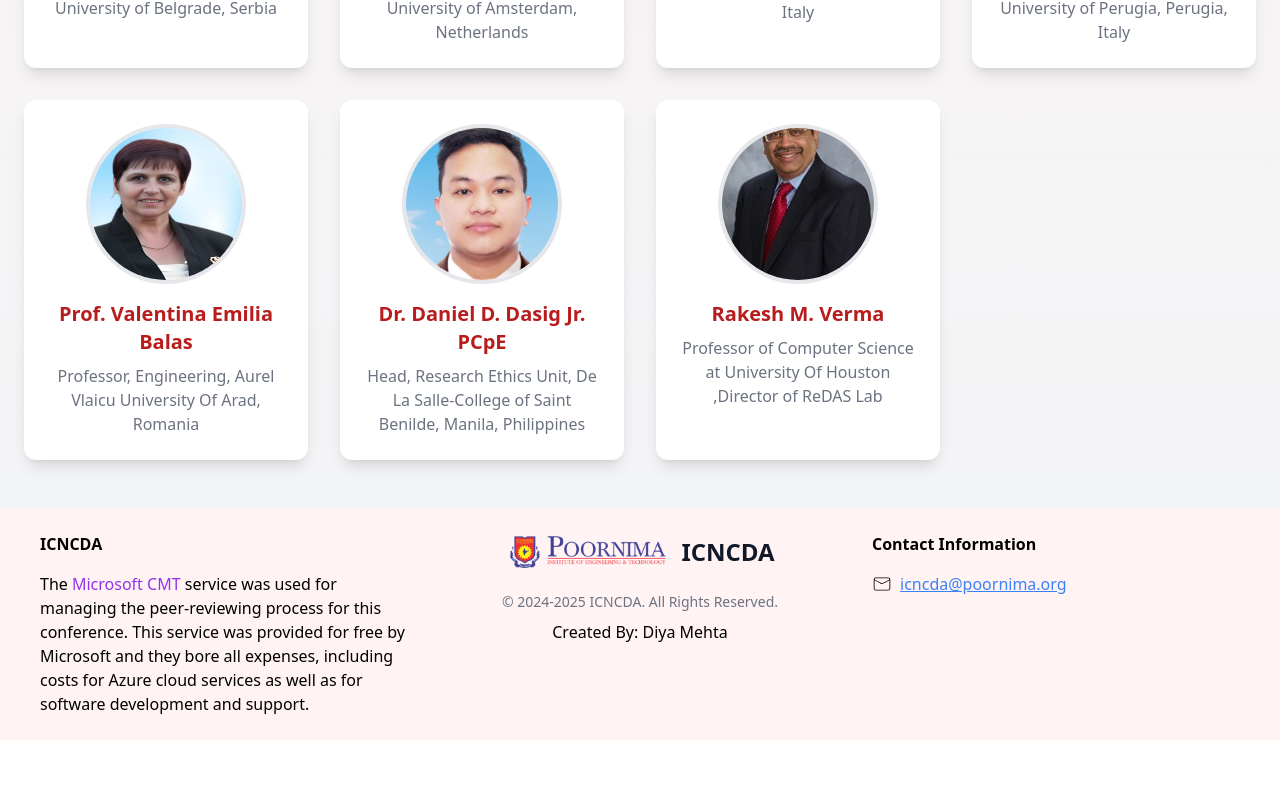
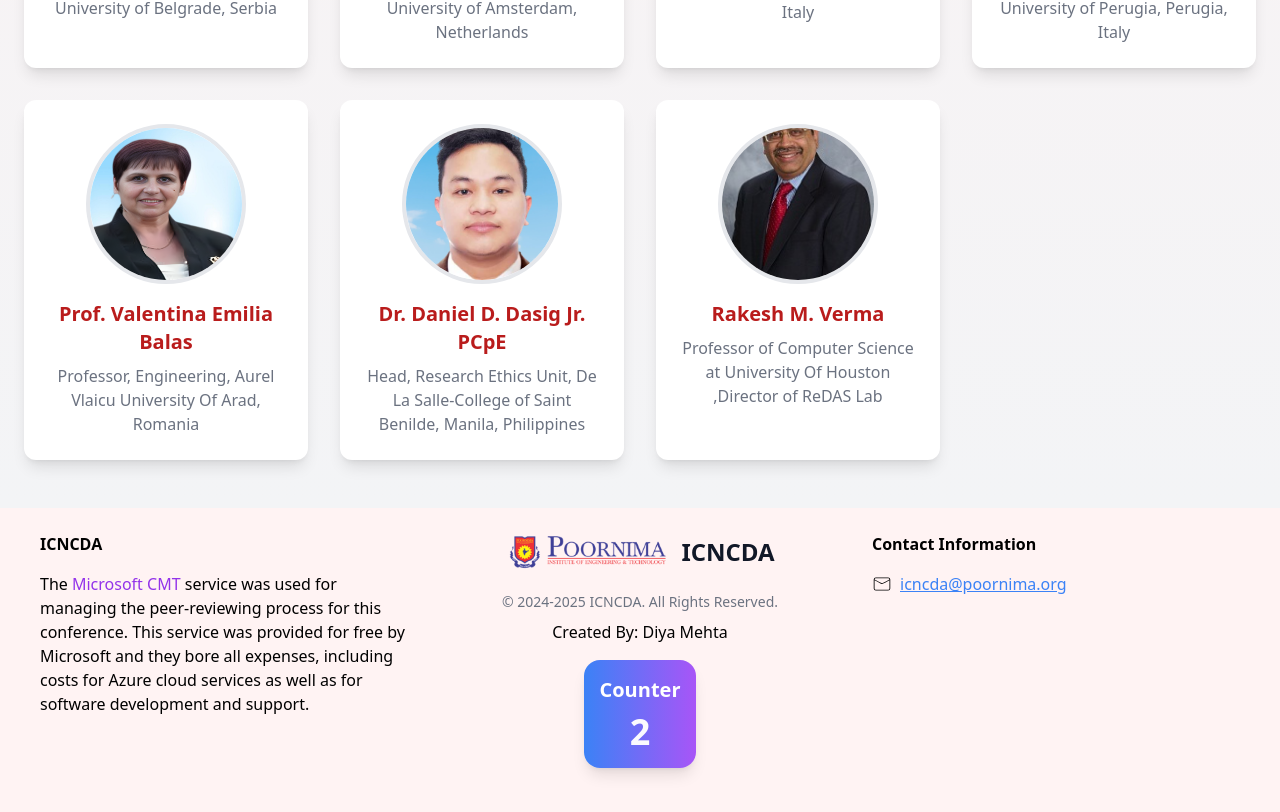
Before and after one commit to Diyamehta60/Department_conference, a React (Vite) app: page /speakers in a window 1280 px wide. Shown: the part 1308-2120 px from the top of the page. Before the commit the page ends 2048 px from the top, so only its background shows below. Built offline with nearby package versions, Linux system fonts and the light colour scheme.

Commit message:
anil sir

```diff
--- a/src/components/Footer.jsx
+++ b/src/components/Footer.jsx
@@ -1,7 +1,78 @@
-import React from "react";
+// import React from "react";
+// import { CiMail } from "react-icons/ci";
+
+// function Footer() {
+//   return (
+//     <div className="text-center bg-red-100/40 p-6 flex flex-col md:flex-row justify-between items-start gap-8 w-full">
+//       {/* Left Section */}
+//       <div className="flex-1 text-left px-4">
+//         <h2 className="font-bold mb-4">ICNCDA</h2>
+//         <p>
+//           The{" "}
+//           <a href="#" className="text-purple-600 hover:underline">
+//             Microsoft CMT
+//           </a>{" "}
+//           service was used for managing the peer-reviewing process for this
+//           conference. This service was provided for free by Microsoft and they
+//           bore all expenses, including costs for Azure cloud services as well as
+//           for software development and support.
+//         </p>
+//       </div>
+
+//       {/* Center Section */}
+//       <div className="flex-1 flex flex-col items-center justify-center">
+//         <a
+//           href="#"
+//           className="flex items-center justify-center mb-5 text-2xl font-semibold text-gray-900"
+//         >
+//           <img src="/clglogo.png" className="h-12 mr-3 sm:h-10" alt="ICNCDA" />
+//           ICNCDA
+//         </a>
+//         <span className="block text-sm text-center text-gray-500">
+//           © 2024-2025 ICNCDA. All Rights Reserved.
+//         </span>
+//         <span className="mt-2">Created By: Diya Mehta</span>
+//         <ul className="flex justify-center mt-5 space-x-5">
+//           {/* Social media icons remain same */}
+//         </ul>
+
+//       </div>
+
+//       {/* Right Section */}
+//       <div className="flex-1 text-left px-4">
+//         <h2 className="font-bold mb-4">Contact Information</h2>
+//         <div>
+//             <p className="mt-2">
+//             <a
+//               href="mailto:icncda@poornima.org"
+//               className="text-blue-500 underline flex items-center gap-2"
+//             >
+//               <CiMail className="inline-block text-black text-xl" />
+//               <span>icncda@poornima.org</span>
+//             </a>
+//           </p>
+//         </div>
+//       </div>
+//     </div>
+//   );
+// }
+
+// export default Footer;
+import React, { useState, useEffect } from "react";
 import { CiMail } from "react-icons/ci";
 
 function Footer() {
+  const [count, setCount] = useState(0);
+
+  // Increase counter on page load
+  useEffect(() => {
+    const storedCount = localStorage.getItem("pageHitCount");
+    const newCount = storedCount ? parseInt(storedCount) + 1 : 1;
+
+    setCount(newCount);
+    localStorage.setItem("pageHitCount", newCount);
+  }, []);
+
   return (
     <div className="text-center bg-red-100/40 p-6 flex flex-col md:flex-row justify-between items-start gap-8 w-full">
       {/* Left Section */}
@@ -32,6 +103,13 @@ function Footer() {
           © 2024-2025 ICNCDA. All Rights Reserved.
         </span>
         <span className="mt-2">Created By: Diya Mehta</span>
+
+        {/* Styled Counter */}
+        <div className="mt-4 p-4 bg-gradient-to-r from-blue-500 to-purple-500 text-white rounded-2xl shadow-lg flex flex-col items-center">
+          <span className="text-xl font-semibold">Counter</span>
+          <span className="text-4xl font-bold mt-2 animate-pulse">{count}</span>
+        </div>
+
         <ul className="flex justify-center mt-5 space-x-5">
           {/* Social media icons remain same */}
         </ul>
@@ -41,7 +119,7 @@ function Footer() {
       <div className="flex-1 text-left px-4">
         <h2 className="font-bold mb-4">Contact Information</h2>
         <div>
-            <p className="mt-2">
+          <p className="mt-2">
             <a
               href="mailto:icncda@poornima.org"
               className="text-blue-500 underline flex items-center gap-2"
--- a/src/components/Hero.jsx
+++ b/src/components/Hero.jsx
@@ -35,6 +35,7 @@ function Hero() {
                 </div>
             </div>
 
+
             {/* Right Logo */}
             <div className="absolute right-[2%] top-1/6 transform -translate-y-1/2">
                 <img src="/img4.png" alt="Right Logo" className="w-50 h-28" />
```
